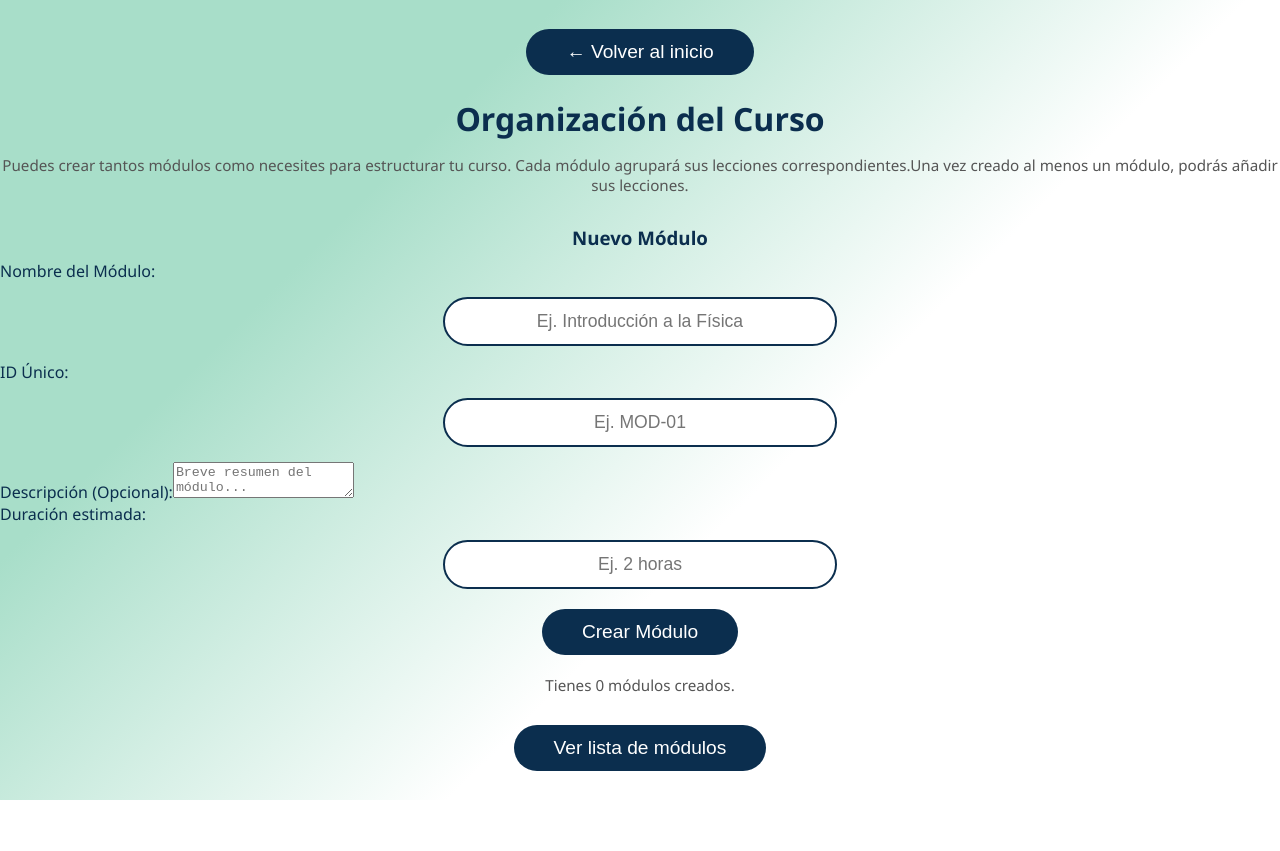
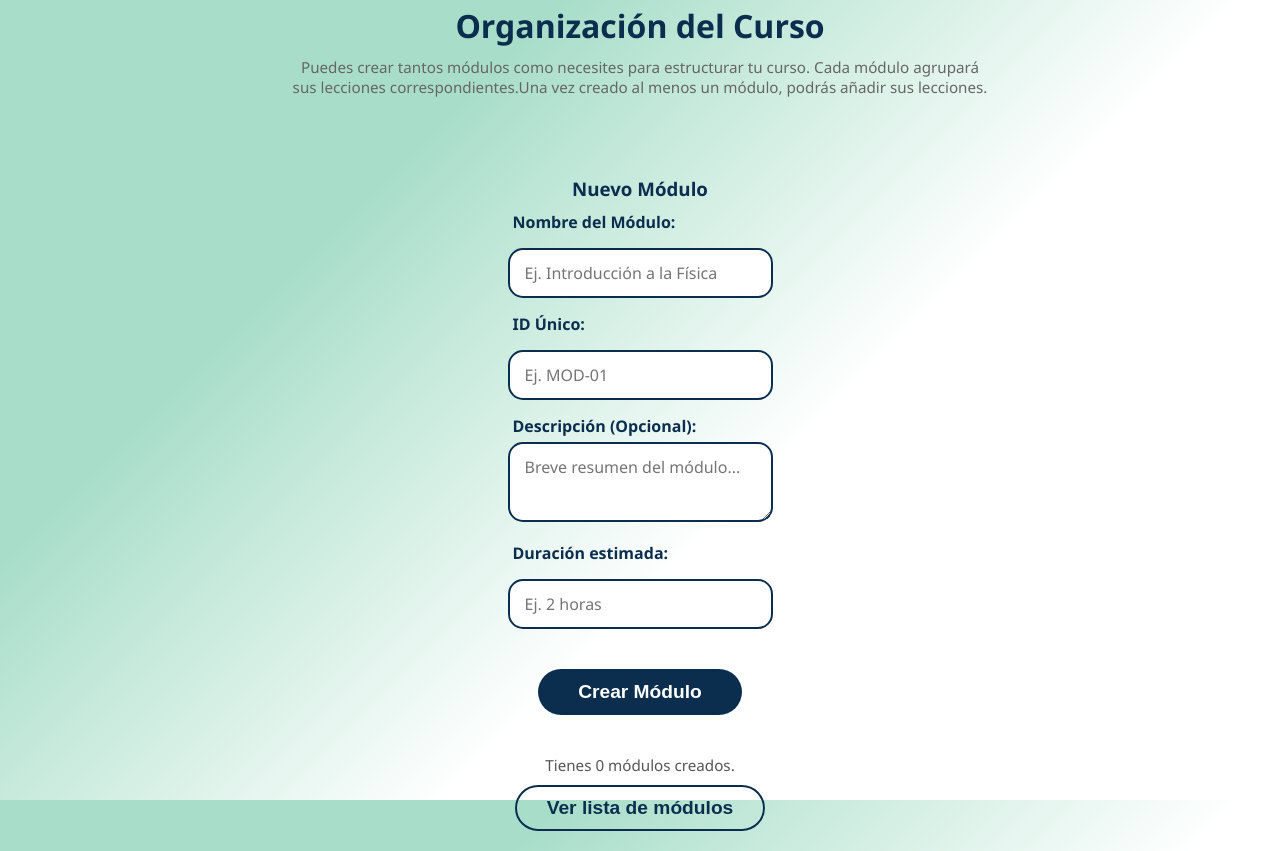
Before and after one commit to Cheteruizz/SISTEMA-SCORM, an Angular app in the folder frontend/scorm-frontend/: page /organizations in a window 1280 px wide. Before the commit the page ends 800 px from the top, so only its background shows below. Built offline with nearby package versions, Linux system fonts and the light colour scheme.

Commit message:
Creación del scss de organizations

```diff
--- a/frontend/scorm-frontend/src/app/scorm/pages/organizations/organizations.scss
+++ b/frontend/scorm-frontend/src/app/scorm/pages/organizations/organizations.scss
@@ -0,0 +1,260 @@
+/* =========================================
+   ESTRUCTURA PRINCIPAL (Igual que Metadata)
+   ========================================= */
+/* Barra superior alineada a la izquierda */
+.barra-superior {
+  width: 100%;
+  display: flex;
+  justify-content: flex-start;
+}
+
+.boton-volver {
+  margin: 0 !important;
+  padding: 8px 20px !important;
+  font-size: 0.95rem !important;
+  display: flex;
+  align-items: center;
+  gap: 8px;
+  width: auto;
+  cursor: pointer;
+}
+
+/* Contenido Central */
+.contenido-central {
+  width: 100%;
+  max-width: 700px; /* Ancho controlado para elegancia */
+  margin: 0 auto;
+  display: flex;
+  flex-direction: column;
+  align-items: center;
+}
+
+/* =========================================
+   TEXTOS Y CABECERAS
+   ========================================= */
+.cabecera-seccion {
+  text-align: center;
+  margin-bottom: 30px;
+
+  h1 {
+    color: var(--color-principal);
+    font-size: 2rem;
+    margin-bottom: 10px;
+  }
+
+  .subtitulo {
+    color: #666;
+    margin-top: 0;
+  }
+}
+
+.titulo-modulo-actual {
+    color: var(--color-principal);
+    margin-bottom: 20px;
+    border-bottom: 2px solid var(--color-principal);
+    padding-bottom: 10px;
+    width: 100%;
+    text-align: center;
+}
+
+
+
+.campo-formulario {
+  width: 100%;
+  margin-bottom: 15px;
+
+  label {
+    display: block;
+    color: var(--color-principal);
+    font-weight: bold;
+    margin-bottom: 5px;
+    text-align: left;
+    padding-left: 5px;
+  }
+
+  /* FORZAMOS ESTILOS DE INPUT (Override del global) */
+  input, textarea {
+    width: 100% !important;
+    max-width: 100% !important;
+    text-align: left !important;
+    box-sizing: border-box;
+    border-radius: 15px !important;
+    padding: 12px 15px !important;
+    background: #fff;
+    border: 2px solid var(--color-principal);
+    color: var(--color-principal);
+    font-family: inherit;
+    font-size: 1rem;
+
+    &:focus {
+        outline: none;
+        box-shadow: 0 0 5px rgba(10, 61, 98, 0.3);
+    }
+  }
+
+  textarea {
+    resize: vertical;
+    min-height: 80px;
+  }
+}
+
+/* =========================================
+   BOTONES
+   ========================================= */
+.acciones-paso {
+  display: flex;
+  justify-content: center;
+  margin-top: 20px;
+  width: 100%;
+}
+
+.btn-continuar {
+  /* Hereda color del global, solo ajustamos padding/width si hace falta */
+  width: auto;
+  min-width: 200px;
+  font-weight: bold;
+
+  &.pequeno {
+      min-width: 120px;
+      padding: 8px 20px;
+      font-size: 1rem;
+      margin-top: 10px;
+  }
+}
+
+.btn-secundario {
+  background: transparent;
+  border: 2px solid var(--color-principal);
+  color: var(--color-principal);
+  padding: 10px 30px;
+  border-radius: 50px;
+  cursor: pointer;
+  font-weight: bold;
+  margin-top: 10px;
+  transition: all 0.3s;
+
+  &:hover {
+    background: var(--color-principal);
+    color: white;
+  }
+}
+
+.navegacion-alternativa {
+  text-align: center;
+  margin-top: 20px;
+  p { margin-bottom: 5px; }
+}
+
+/* =========================================
+   LISTA DE ITEMS (Módulos y Lecciones)
+   ========================================= */
+.lista-contenedor {
+  width: 100%;
+}
+
+.tarjeta-item {
+  background: white;
+  border: 1px solid var(--color-principal);
+  border-radius: 20px;
+  padding: 15px 20px;
+  margin-bottom: 15px;
+  display: flex;
+  justify-content: space-between;
+  align-items: center;
+  transition: transform 0.2s;
+
+  &:hover {
+    transform: translateY(-2px);
+    box-shadow: 0 4px 10px rgba(0,0,0,0.1);
+  }
+
+  .info-item {
+    display: flex;
+    flex-direction: column;
+    align-items: flex-start;
+  }
+
+  .id-badge {
+    background: var(--color-principal);
+    color: white;
+    font-size: 0.75rem;
+    padding: 2px 8px;
+    border-radius: 10px;
+    margin-bottom: 5px;
+  }
+
+  .nombre-item {
+    font-weight: bold;
+    color: var(--color-principal);
+    font-size: 1.1rem;
+  }
+
+  .contador-lecciones {
+    font-size: 0.85rem;
+    color: #666;
+  }
+
+  .btn-gestion {
+    background: none;
+    border: none;
+    color: var(--color-principal);
+    font-weight: bold;
+    cursor: pointer;
+    font-size: 0.9rem;
+
+    &:hover { text-decoration: underline; }
+  }
+}
+
+/* Lista de lecciones (más compacta) */
+.item-leccion {
+    display: flex;
+    justify-content: space-between;
+    padding: 10px 15px;
+    border-bottom: 1px solid #ddd;
+    color: var(--color-principal);
+
+    &:last-child { border-bottom: none; }
+
+    .btn-eliminar {
+        color: #d93025;
+        cursor: pointer;
+        font-size: 0.9rem;
+        font-weight: bold;
+        &:hover { text-decoration: underline; }
+    }
+}
+
+.mensaje-vacio {
+  text-align: center;
+  color: #666;
+  font-style: italic;
+  padding: 20px;
+}
+
+/* Animación suave de entrada */
+.fade-in {
+  animation: fadeIn 0.4s ease-in-out;
+}
+
+@keyframes fadeIn {
+  from { opacity: 0; transform: translateY(10px); }
+  to { opacity: 1; transform: translateY(0); }
+}
+
+/* Responsive */
+@media (max-width: 600px) {
+    .tarjeta-item {
+        flex-direction: column;
+        align-items: flex-start;
+        gap: 10px;
+
+        .btn-gestion {
+            align-self: flex-end;
+            background: var(--color-principal);
+            color: white;
+            padding: 5px 15px;
+            border-radius: 15px;
+        }
+    }
+}
```
